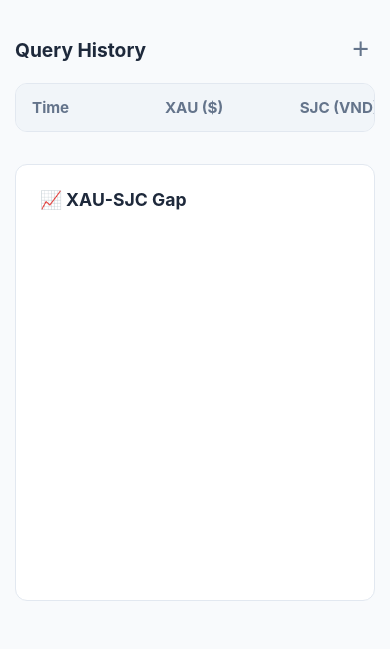
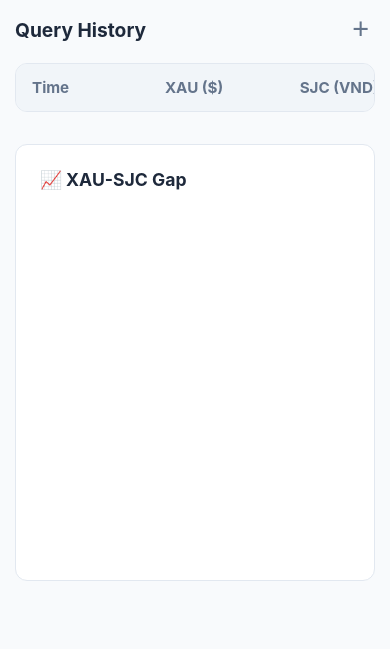
Before and after one commit to gentlemanzs/XAUUSD, a website: page public/index.html in a window 390 px wide. Shown: the part 774-1423 px from the top of the page. Drawn offline with nearby package versions, Linux system fonts and the light colour scheme; no server answers.

Commit message:
Update index.html

```diff
--- a/public/index.html
+++ b/public/index.html
@@ -91,13 +91,13 @@
     display: none; /* Ẩn nút update trên header mobile theo bản gốc của bạn */
   }
 
-  .container { padding-top: 85px; }
+  .container { padding-top: 65px; }
   .grid { grid-template-columns: 1fr; gap: 0.8rem; }
   .card-value { font-size: 1.5rem; }
 }
 
 /* --- CÁC THÀNH PHẦN KHÁC --- */
-.container { width: 100%; max-width: 1200px; margin: 0 auto; background: var(--bg-color); min-height: 100vh; padding: 100px 15px 3rem 15px; box-sizing: border-box; }
+.container { width: 100%; max-width: 1200px; margin: 0 auto; background: var(--bg-color); min-height: 100vh; padding: 80px 15px 3rem 15px; box-sizing: border-box; }
 .grid { display: grid; grid-template-columns: repeat(auto-fit, minmax(220px, 1fr)); gap: 1.5rem; margin-bottom: 2rem; }
 .card { background: var(--card-bg); border-radius: 16px; padding: 1.5rem; border: 1px solid var(--border-color); transition: 0.3s; }
 .card:hover { transform: translateY(-5px); box-shadow: 0 10px 20px rgba(0,0,0,0.05); }
@@ -545,7 +545,7 @@
     pullContainer.classList.remove('ready');
     pullContainer.classList.add('refreshing');
     pullContainer.style.top = "20px";
-    textEl.innerText = "Đang cập nhật...";
+    textEl.innerText = "Cập nhật...";
 
     load().then(() => {
       textEl.innerText = "Cập nhật thành công!";
```
